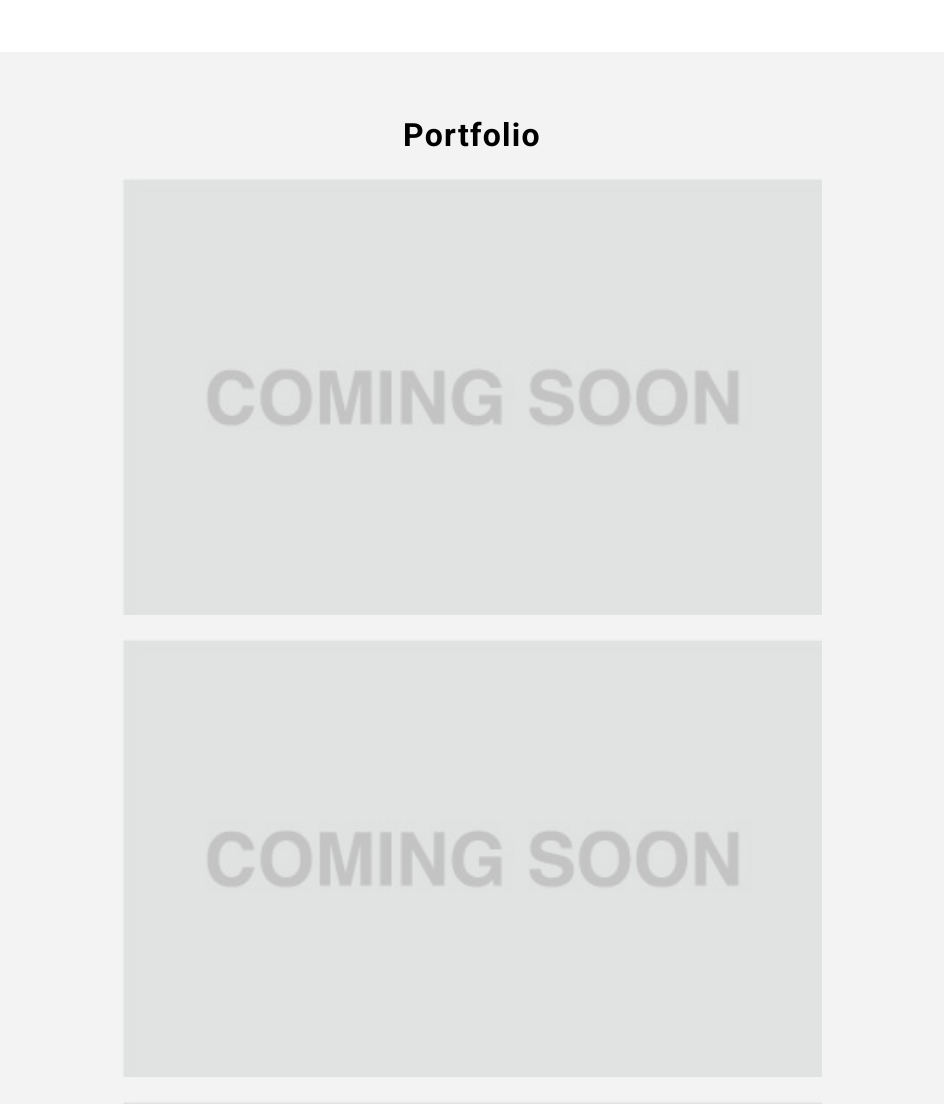
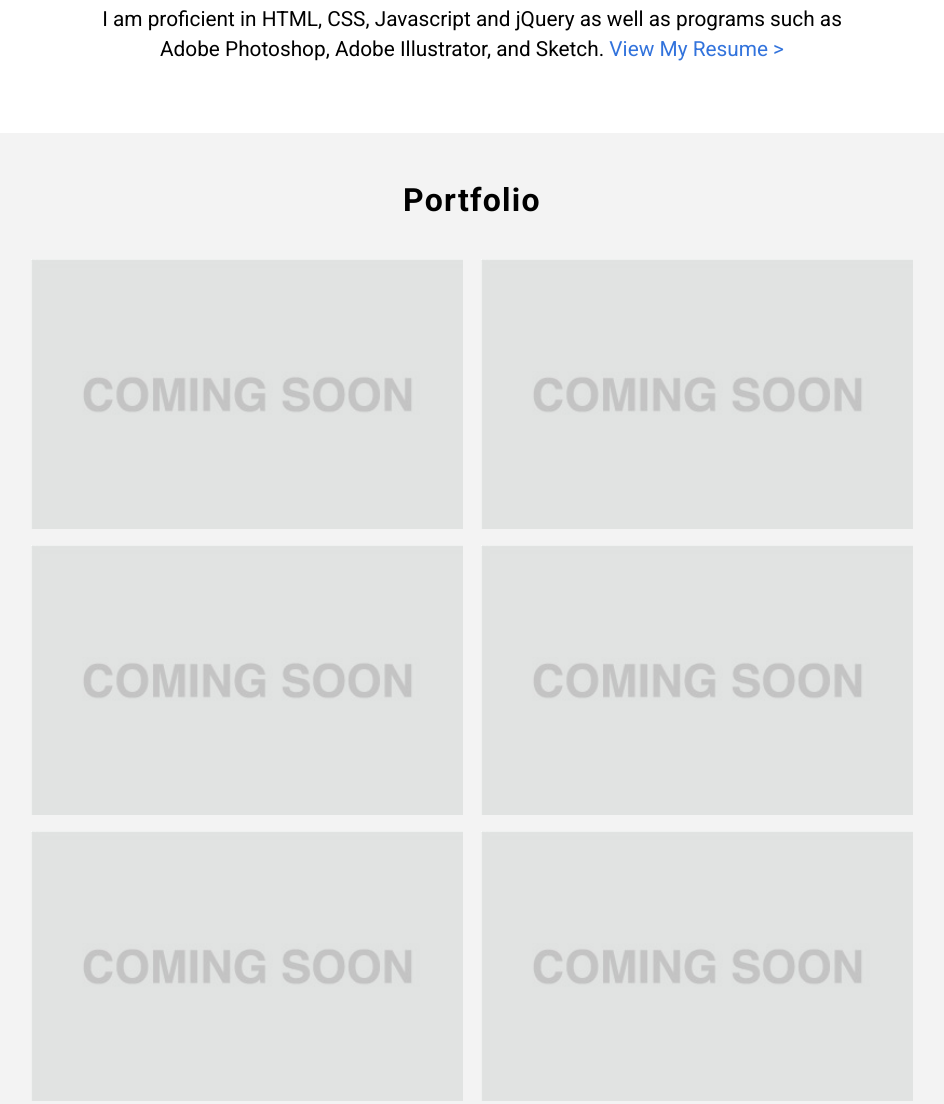
Before and after one commit to dcummin/portfolio, a plain HTML site: page index.html in a window 1280 px wide. Shown: the part 1136-2240 px from the top of the page, without its empty margins (168-1112 px from the left). Drawn offline with nearby package versions, Linux system fonts and the light colour scheme.

Commit message:
changed layout of portfolio section

```diff
--- a/index.html
+++ b/index.html
@@ -106,7 +106,9 @@
 
             </div> <!--Closing Social Media Link Row-->
 
-              <p class="about_text_bio">Hi, I'm Dominique. I'm a front-end web developer and designer with more than<br class="hidebr2"> 5 years of experience designing for print and web and 2+ years of experience<br class="hidebr2"> building websites and landing pages. <br class="hidebr"><a href="./Resume.pdf" target="_blank" class="resume">View My Resume ></a></p>
+              <p class="about_text_bio">Hi, I'm Dominique. I'm a front-end web developer and designer with<br class="hidebr2">  more than 5 years of experience designing for print and web<br class="hidebr2"> and 2+ years of experience  building websites and landing pages.</p>
+
+              <p class="about_text_bio">I am proficient in HTML, CSS, Javascript and jQuery as well as programs such as<br class="hidebr2"> Adobe Photoshop, Adobe Illustrator, and Sketch. <br class="hidebr"><a href="./Resume.pdf" target="_blank" class="resume">View My Resume ></a></p>
 
             </div><!--Closing Text Container-->
           </section> <!--Closing About Container-->
@@ -118,7 +120,8 @@
           <section id="portfolio">
             <div id="portfolio_text">
               <p class="sectionTitle">Portfolio</p>
-                    <div class="portfolio_row">
+
+                    <div class="portfolio_row" style="margin-top: 1.5rem;">
 
                       <div class="portfolio_row_container">
                             <img class="portfolio_row_image" src="./images/comingSoonSlide.jpg">
@@ -127,9 +130,7 @@
                                   <div class="portfolio_row_button">View Website</div>
                               </div>
                           </div>
-                      </div>
 
-                      <div class="portfolio_row">
                           <div class="portfolio_row_container">
                                 <img class="portfolio_row_image" src="./images/comingSoonSlide.jpg">
                                 <div class="portfolio_row_overlay">
@@ -137,9 +138,19 @@
                                       <div class="portfolio_row_button">View Website</div>
                                   </div>
                               </div>
-                          </div>
 
-                          <div class="portfolio_row">
+                      </div>
+
+                      <div class="portfolio_row">
+
+                          <div class="portfolio_row_container">
+                                <img class="portfolio_row_image" src="./images/comingSoonSlide.jpg">
+                                <div class="portfolio_row_overlay">
+                                    <div class="portfolio_row_overlayText"><p>HTML, CSS, Javascript</p></div>
+                                      <div class="portfolio_row_button">View Website</div>
+                                  </div>
+                              </div>
+
                               <div class="portfolio_row_container">
                                     <img class="portfolio_row_image" src="./images/comingSoonSlide.jpg">
                                     <div class="portfolio_row_overlay">
@@ -147,9 +158,19 @@
                                           <div class="portfolio_row_button">View Website</div>
                                       </div>
                                   </div>
-                              </div>
 
-                              <div class="portfolio_row">
+                          </div>
+
+                          <div class="portfolio_row">
+
+                              <div class="portfolio_row_container">
+                                    <img class="portfolio_row_image" src="./images/comingSoonSlide.jpg">
+                                    <div class="portfolio_row_overlay">
+                                        <div class="portfolio_row_overlayText"><p>HTML, CSS, Javascript</p></div>
+                                          <div class="portfolio_row_button">View Website</div>
+                                      </div>
+                                  </div>
+
                                   <div class="portfolio_row_container">
                                         <img class="portfolio_row_image" src="./images/comingSoonSlide.jpg">
                                         <div class="portfolio_row_overlay">
@@ -157,7 +178,8 @@
                                               <div class="portfolio_row_button">View Website</div>
                                           </div>
                                       </div>
-                                  </div>
+
+                              </div>
                   </div>
                 </div>
               </section>
--- a/scss/styles.scss
+++ b/scss/styles.scss
@@ -271,7 +271,7 @@ align-items: center;
 #portfolio{
   width: 100%;
   background-color: #F3F3F3;
-  padding: 4rem 1rem;
+  padding: 3rem 1rem;
 }
 
 #portfolio_text{
@@ -282,13 +282,14 @@ align-items: center;
   display: flex;
   flex-direction: column;
   justify-content: center;
-  margin: 1.5rem auto;
+  margin: 0 auto;
+  width: 100%;
 }
 
 .portfolio_row_container{
   position: relative;
   width: 100%;
-  margin: 0 auto;
+  margin: 1rem auto;
 }
 
 .portfolio_row_image{
@@ -346,7 +347,7 @@ background-color: white;
 
 #contact{
   width: 100%;
-  padding: 4rem 1rem;
+  padding: 3rem 1rem;
   background-color: #192330;
     overflow: hidden;
 }
@@ -546,6 +547,17 @@ outline: none;
     display: block;
   }
 
+  .portfolio_row{
+    flex-direction: row;
+    justify-content: space-between;
+    margin: 0 auto;
+  }
+
+  .portfolio_row_container{
+    width: 48%;
+    margin: 1rem auto 0 auto;
+  }
+
 }
 
 @media only screen and (min-width: 768px){
@@ -555,7 +567,7 @@ outline: none;
     line-height: 2.2rem;
   }
 
-  .portfolio_row_container, .formContainer{
+.formContainer{
     width: 700px;
   }
 
@@ -656,6 +668,10 @@ outline: none;
   font-size: 1.3rem;
 }
 
+.portfolio_row{
+  width: 900px;
+}
+
 .flexButton{
   width: 668px;
   margin: 0 auto;
```
Also changed, not shown: css/styles.min.css.
